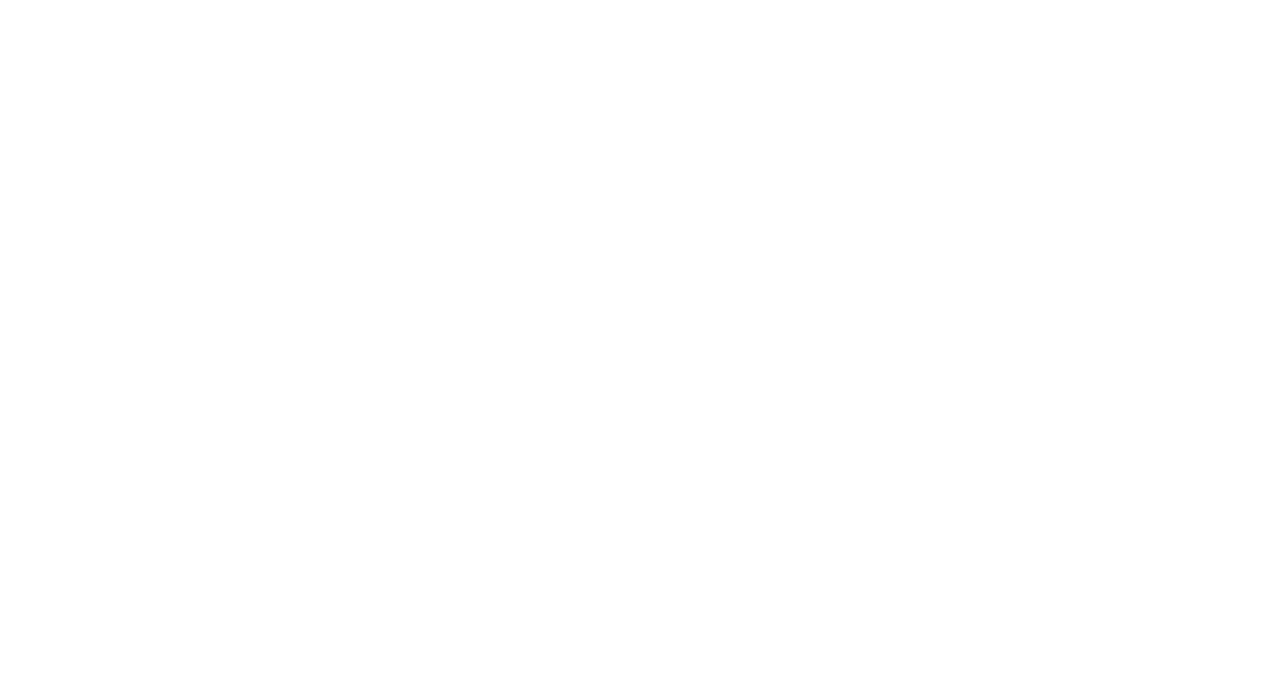
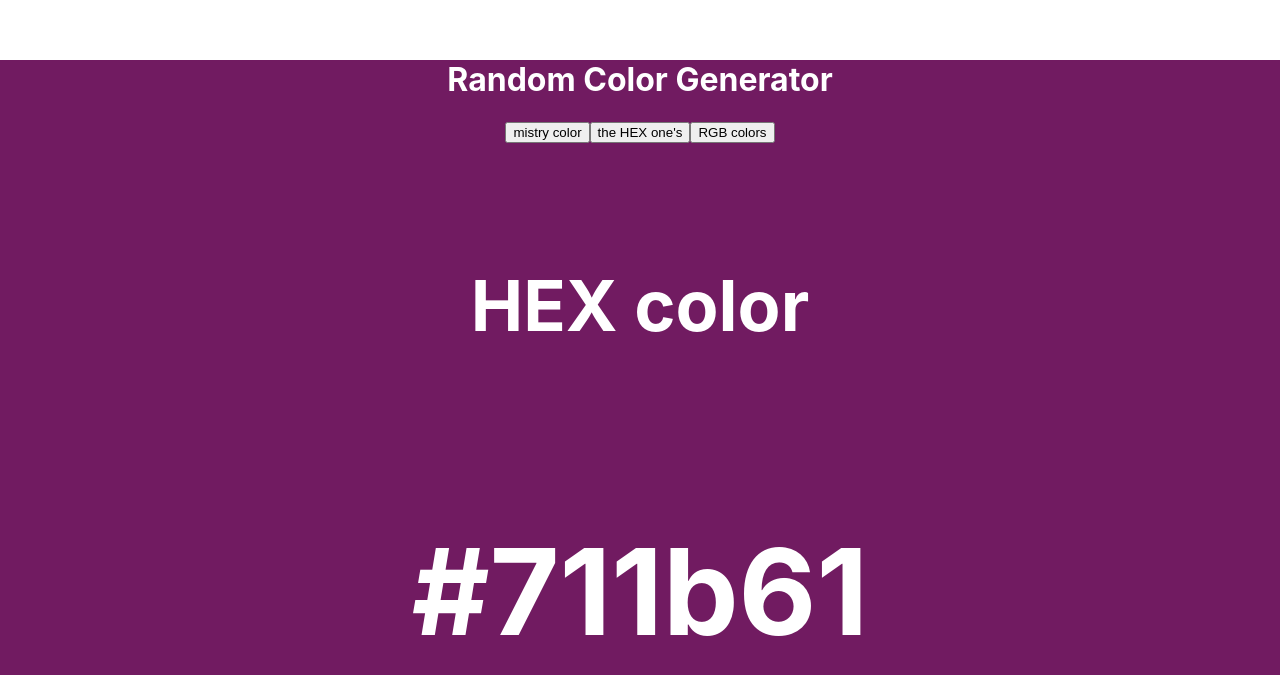
Before and after one commit to Deepak6205/React-Projects, a React (Create React App) app in the folder react-interview-projects/: page / in a window 1280 px wide. Shown: the part 761-1436 px from the top of the page. Before the commit the page ends 800 px from the top, so only its background shows below. Built offline with nearby package versions, Linux system fonts and the light colour scheme.

Commit message:
create Random color

```diff
--- a/react-interview-projects/src/App.js
+++ b/react-interview-projects/src/App.js
@@ -1,12 +1,15 @@
 
 import './App.css';
 import Accordian from './components/accordian';
-
+import RandomColor from './components/random-color';
 function App() {
   return (
     <div className="App">
       {/*Accordian Component*/}
       <Accordian/>
+
+      {/* Random Color component */}
+      <RandomColor/>
     </div>
   );
 }
--- /dev/null
+++ b/react-interview-projects/src/components/random-color/index.jsx
@@ -0,0 +1,67 @@
+/* eslint-disable react-hooks/exhaustive-deps */
+import { useEffect, useState } from "react";
+
+
+
+export default function RandomColor(){
+    const [typeOfColor,setTypeOfColor] = useState('hex');
+    const [color,setColor] = useState("#000000");
+
+
+    function randomColorUtility(length){
+        return Math.floor(Math.random()*length);
+    }
+
+    function handleCreateRandomHexColor(){
+        const hex = [1,2,3,4,5,6,7,8,9,"a","b","c","d","e","f"];
+        let hexColor = "#";
+        for(let i = 0; i < 6; i++){
+            hexColor += hex[randomColorUtility(hex.length)];
+        }
+
+        setColor(hexColor);
+    }
+
+
+    function handleCreateRandomRgbColor(){
+        const r = randomColorUtility(256);
+        const g = randomColorUtility(256);
+        const b = randomColorUtility(256);
+
+        setColor(`rgb(${r}, ${g}, ${b})`);
+    }
+
+    useEffect(()=>{
+        if(typeOfColor === 'rgb') handleCreateRandomRgbColor();
+        else handleCreateRandomHexColor();
+    },[typeOfColor]);
+
+    return(
+        <div style={{
+            width : "100vw",
+            height : "100vh",
+            background :color,
+        }}>
+            <h1 style={{
+            color :"#ffff",
+        }}>Random Color Generator</h1>
+            <button onClick={typeOfColor === 'hex' ? handleCreateRandomHexColor : handleCreateRandomRgbColor}>mistry color</button>
+            <button onClick={()=>setTypeOfColor('hex')}>the HEX one's</button>
+            <button onClick={()=>setTypeOfColor('rgb')}>RGB colors</button>
+            <div style={{
+                display : "flex",
+                justifyContent : "center",
+                alignItems : "center",
+                color : "#fff",
+                fontSize : "60px",
+                marginTop : "50px",
+                flexDirection: "column",
+                gap:"20px"
+            }}>
+                <h3>{typeOfColor === "rgb" ? "RGB color" : "HEX color"}</h3>
+                <h1>{color}</h1>
+
+            </div>
+        </div>
+    );
+}
```
